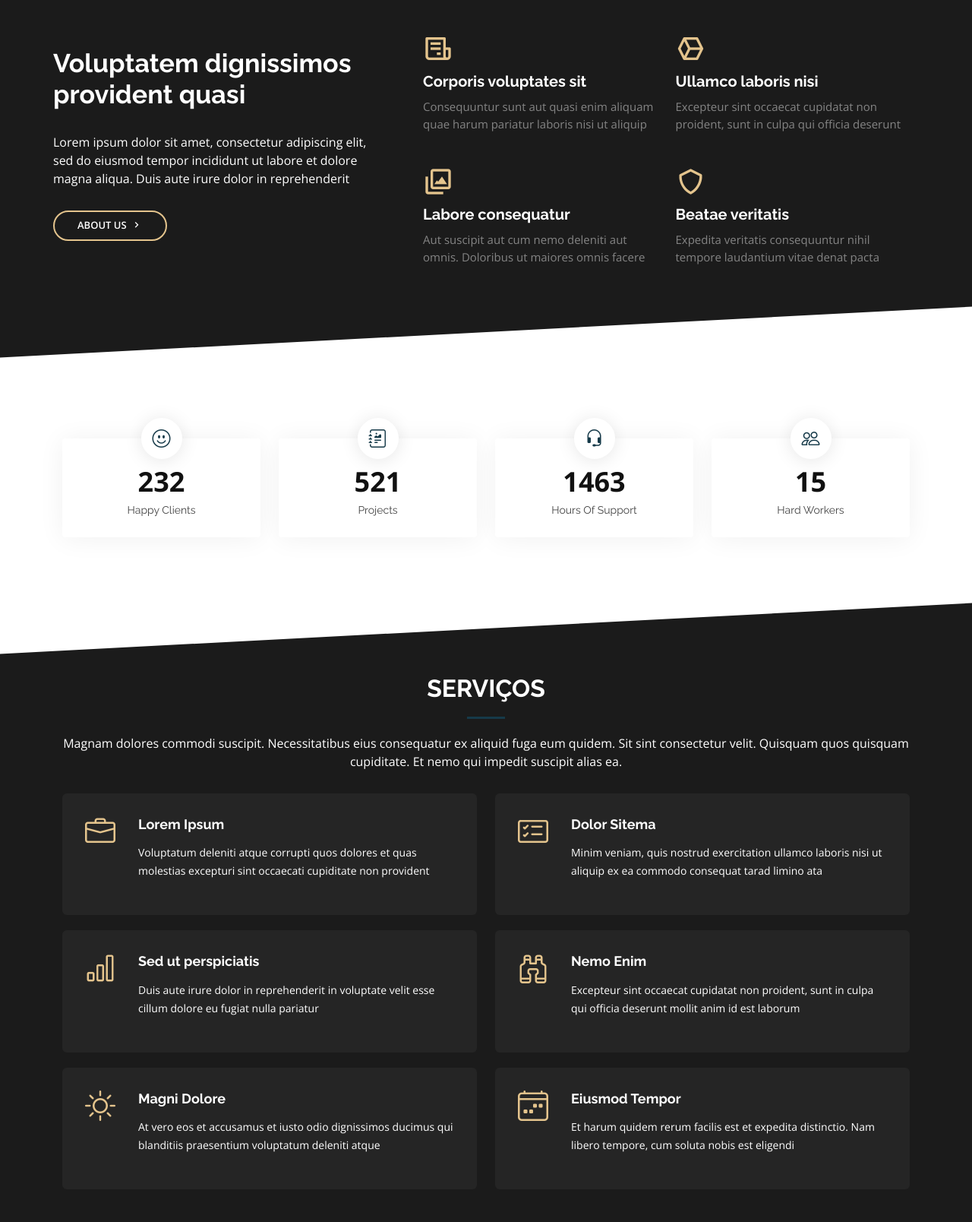
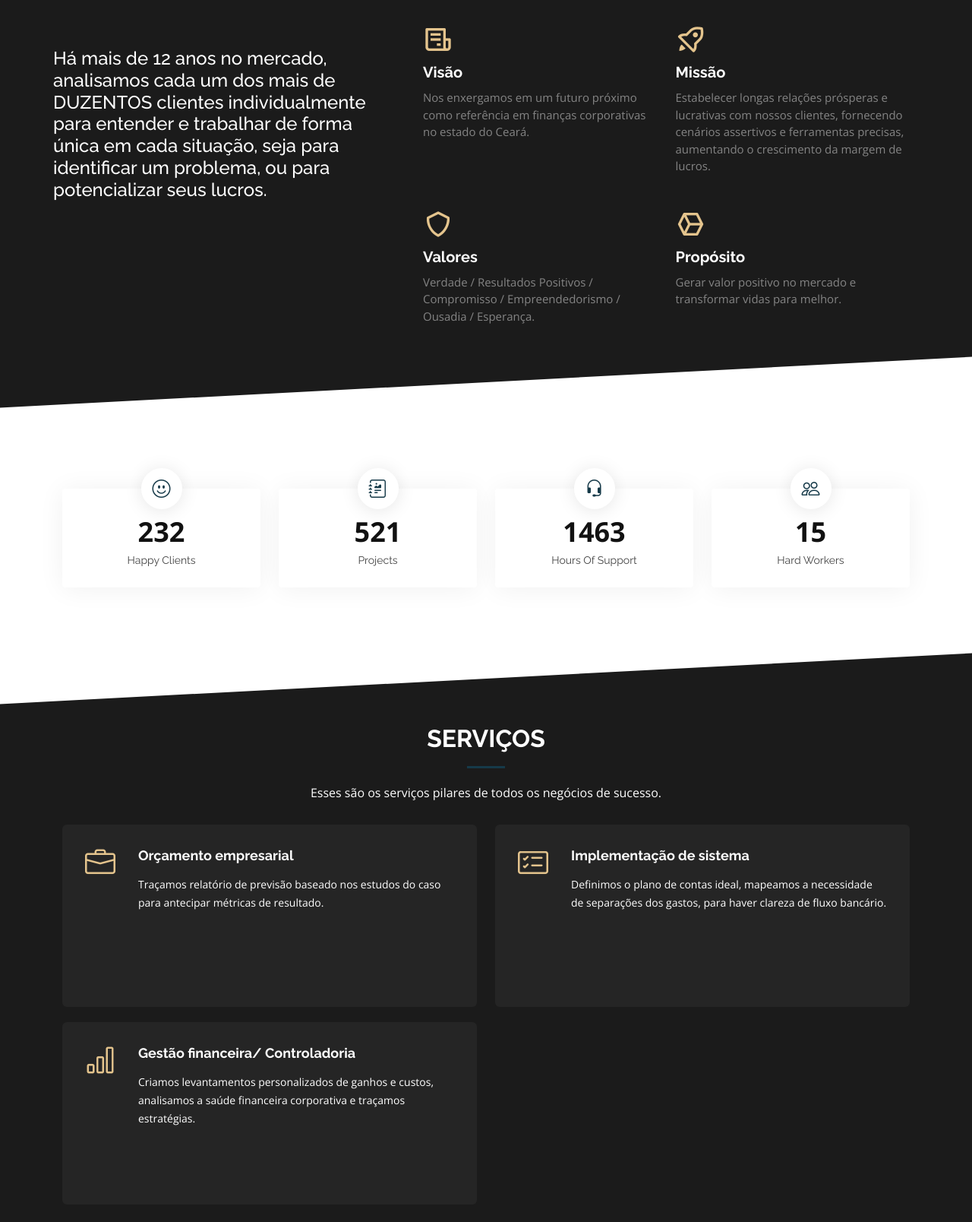
Before and after one commit to VitorJames/capitalize, a plain HTML site: page index.html in a window 1280 px wide. Shown: the part 1128-2736 px from the top of the page at 76% size. Drawn offline with nearby package versions, Linux system fonts and the light colour scheme.

Commit message:
change texts

```diff
--- a/index.html
+++ b/index.html
@@ -5,7 +5,7 @@
   <meta charset="utf-8">
   <meta content="width=device-width, initial-scale=1.0" name="viewport">
 
-  <title>Presento Bootstrap Template - Index</title>
+  <title>Capitalize - Finanças Corporativas</title>
   <meta content="" name="description">
   <meta content="" name="keywords">
 
@@ -27,13 +27,11 @@
 
   <!-- Template Main CSS File -->
   <link href="assets/css/style.css" rel="stylesheet">
-
-  <!-- =======================================================
-  * Template Name: Presento - v3.8.1
-  * Template URL: https://bootstrapmade.com/presento-bootstrap-corporate-template/
-  * Author: BootstrapMade.com
-  * License: https://bootstrapmade.com/license/
-  ======================================================== -->
+  <style type="text/css">
+    .min-size{
+      height: 240px;
+    }
+  </style>
 </head>
 
 <body>
@@ -55,7 +53,7 @@
         <i class="bi bi-list mobile-nav-toggle"></i>
       </nav><!-- .navbar -->
 
-      <a href="#about" class="get-started-btn scrollto">Get Started</a>
+      <a href="#about" class="get-started-btn scrollto">Fale conosco</a>
     </div>
   </header><!-- End Header -->
 
@@ -65,9 +63,11 @@
     <div class="container" data-aos="zoom-out" data-aos-delay="100">
       <div class="row">
         <div class="col-xl-6">
-          <h1>Bettter digital experience with Presento</h1>
-          <h2>We are team of talented designers making websites with Bootstrap</h2>
-          <a href="#about" class="btn-get-started scrollto">Get Started</a>
+          <h1>SOMOS ESPECIALISTAS, mais que entendedores do mercado, nós o vivemos. </h1>
+          <h2>Aprenda de forma SIMPLES e PERSONALIZADA como organizar, planejar e conduzir seus negócios de forma muito mais LUCRATIVA para potencializar seus lucros exponencialmente.
+
+            Agende uma conversa com um de nossos especialistas gratuitamente, e veja na prática como podemos melhorar seus resultados. </h2>
+          <a href="#about" class="btn-get-started scrollto">Fale conosco</a>
         </div>
       </div>
     </div>
@@ -104,11 +104,11 @@
         <div class="row no-gutters">
           <div class="content col-xl-5 d-flex align-items-stretch">
             <div class="content">
-              <h3>Voluptatem dignissimos provident quasi</h3>
-              <p>
+              <h4>Há mais de 12 anos no mercado, analisamos cada um dos mais de DUZENTOS clientes individualmente para entender e trabalhar de forma única em cada situação, seja para identificar um problema, ou para potencializar seus lucros.</h4>
+              <!-- <p>
                 Lorem ipsum dolor sit amet, consectetur adipiscing elit, sed do eiusmod tempor incididunt ut labore et dolore magna aliqua. Duis aute irure dolor in reprehenderit
-              </p>
-              <a href="#" class="about-btn"><span>About us</span> <i class="bx bx-chevron-right"></i></a>
+              </p> -->
+              <!-- <a href="#" class="about-btn"><span>About us</span> <i class="bx bx-chevron-right"></i></a> -->
             </div>
           </div>
           <div class="col-xl-7 d-flex align-items-stretch">
@@ -116,23 +116,23 @@
               <div class="row">
                 <div class="col-md-6 icon-box" data-aos="fade-up" data-aos-delay="100">
                   <i class="bx bx-receipt"></i>
-                  <h4>Corporis voluptates sit</h4>
-                  <p>Consequuntur sunt aut quasi enim aliquam quae harum pariatur laboris nisi ut aliquip</p>
+                  <h4>Visão</h4>
+                  <p>Nos enxergamos em um futuro próximo como referência em finanças corporativas no estado do Ceará. </p>
                 </div>
                 <div class="col-md-6 icon-box" data-aos="fade-up" data-aos-delay="200">
-                  <i class="bx bx-cube-alt"></i>
-                  <h4>Ullamco laboris nisi</h4>
-                  <p>Excepteur sint occaecat cupidatat non proident, sunt in culpa qui officia deserunt</p>
+                  <i class="bx bx-rocket"></i>
+                  <h4>Missão</h4>
+                  <p>Estabelecer longas relações prósperas e lucrativas com nossos clientes, fornecendo cenários assertivos e ferramentas precisas, aumentando o crescimento da margem de lucros.</p>
                 </div>
                 <div class="col-md-6 icon-box" data-aos="fade-up" data-aos-delay="300">
-                  <i class="bx bx-images"></i>
-                  <h4>Labore consequatur</h4>
-                  <p>Aut suscipit aut cum nemo deleniti aut omnis. Doloribus ut maiores omnis facere</p>
+                  <i class="bx bx-shield"></i>
+                  <h4>Valores</h4>
+                  <p>Verdade / Resultados Positivos / Compromisso / Empreendedorismo / Ousadia / Esperança. </p>
                 </div>
                 <div class="col-md-6 icon-box" data-aos="fade-up" data-aos-delay="400">
-                  <i class="bx bx-shield"></i>
-                  <h4>Beatae veritatis</h4>
-                  <p>Expedita veritatis consequuntur nihil tempore laudantium vitae denat pacta</p>
+                  <i class="bx bx-cube-alt"></i>
+                  <h4>Propósito</h4>
+                  <p>Gerar valor positivo no mercado e transformar vidas para melhor.</p>
                 </div>
               </div>
             </div><!-- End .content-->
@@ -191,32 +191,32 @@
 
         <div class="section-title">
           <h2>Serviços</h2>
-          <p>Magnam dolores commodi suscipit. Necessitatibus eius consequatur ex aliquid fuga eum quidem. Sit sint consectetur velit. Quisquam quos quisquam cupiditate. Et nemo qui impedit suscipit alias ea.</p>
+          <p>Esses são os serviços pilares de todos os negócios de sucesso.</p>
         </div>
 
         <div class="row">
           <div class="col-md-6">
-            <div class="icon-box" data-aos="fade-up" data-aos-delay="100">
+            <div class="icon-box min-size" data-aos="fade-up" data-aos-delay="100">
               <i class="bi bi-briefcase"></i>
-              <h4><a href="#">Lorem Ipsum</a></h4>
-              <p>Voluptatum deleniti atque corrupti quos dolores et quas molestias excepturi sint occaecati cupiditate non provident</p>
+              <h4><a href="#">Orçamento empresarial</a></h4>
+              <p>Traçamos relatório de previsão baseado nos estudos do caso para antecipar métricas de resultado.</p>
             </div>
           </div>
           <div class="col-md-6 mt-4 mt-md-0">
-            <div class="icon-box" data-aos="fade-up" data-aos-delay="200">
+            <div class="icon-box min-size" data-aos="fade-up" data-aos-delay="200">
               <i class="bi bi-card-checklist"></i>
-              <h4><a href="#">Dolor Sitema</a></h4>
-              <p>Minim veniam, quis nostrud exercitation ullamco laboris nisi ut aliquip ex ea commodo consequat tarad limino ata</p>
+              <h4><a href="#">Implementação de sistema</a></h4>
+              <p>Definimos o plano de contas ideal, mapeamos a necessidade de separações dos gastos, para haver clareza de fluxo bancário.</p>
             </div>
           </div>
           <div class="col-md-6 mt-4 mt-md-0">
-            <div class="icon-box" data-aos="fade-up" data-aos-delay="300">
+            <div class="icon-box min-size" data-aos="fade-up" data-aos-delay="300">
               <i class="bi bi-bar-chart"></i>
-              <h4><a href="#">Sed ut perspiciatis</a></h4>
-              <p>Duis aute irure dolor in reprehenderit in voluptate velit esse cillum dolore eu fugiat nulla pariatur</p>
+              <h4><a href="#">Gestão financeira/ Controladoria</a></h4>
+              <p>Criamos levantamentos personalizados de ganhos e custos, analisamos a saúde financeira corporativa e traçamos estratégias.</p>
             </div>
           </div>
-          <div class="col-md-6 mt-4 mt-md-0">
+          <!-- <div class="col-md-6 mt-4 mt-md-0">
             <div class="icon-box" data-aos="fade-up" data-aos-delay="400">
               <i class="bi bi-binoculars"></i>
               <h4><a href="#">Nemo Enim</a></h4>
@@ -236,7 +236,7 @@
               <h4><a href="#">Eiusmod Tempor</a></h4>
               <p>Et harum quidem rerum facilis est et expedita distinctio. Nam libero tempore, cum soluta nobis est eligendi</p>
             </div>
-          </div>
+          </div> -->
         </div>
 
       </div>
```
